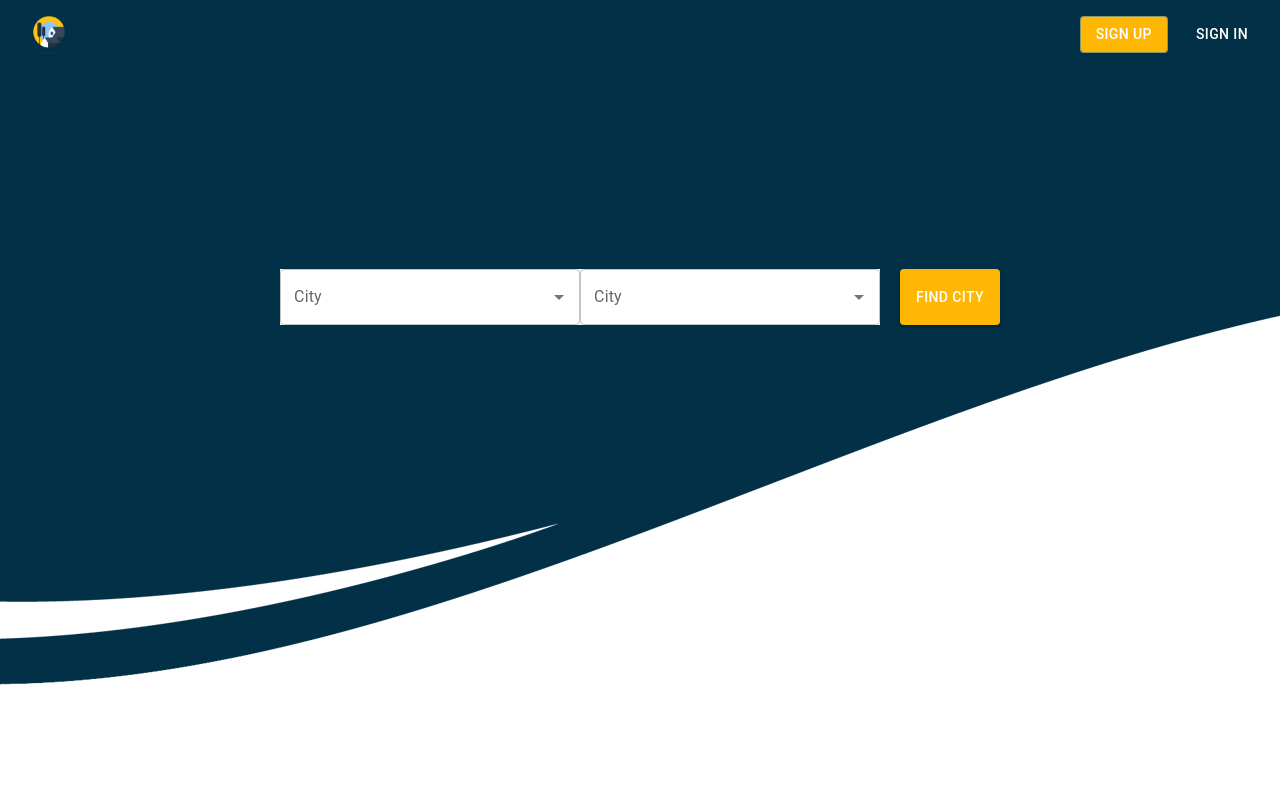
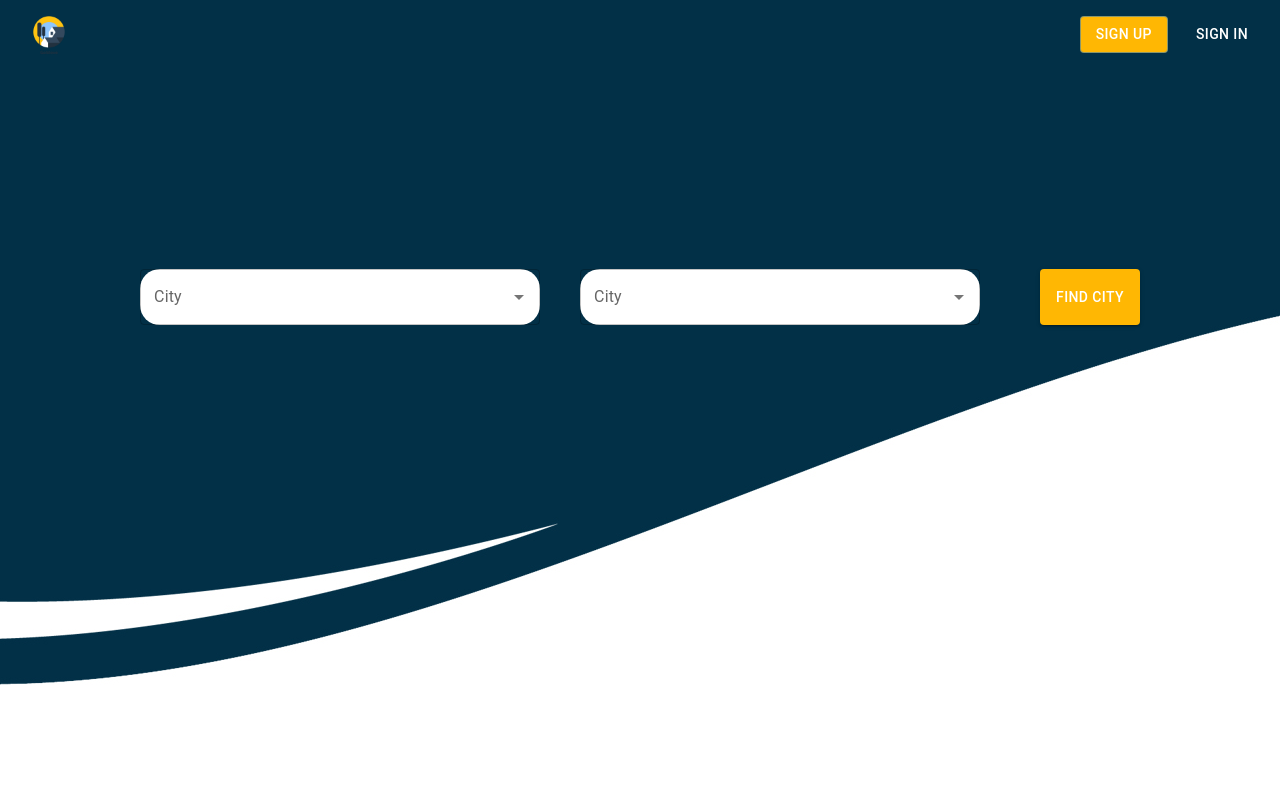
Before and after one commit to magelon6/goMove_app, a React (Create React App) app in the folder client/: page / in a window 1280 px wide. Shown: the top 800 px of the page. Built offline with nearby package versions, Linux system fonts and the light colour scheme; no server answers.

Commit message:
Fix speed at front

```diff
--- a/client/src/components/InputCenter/InputCenter.jsx
+++ b/client/src/components/InputCenter/InputCenter.jsx
@@ -1,11 +1,8 @@
-import {Autocomplete, Button, TextField} from '@mui/material'
-import React, {useEffect, useState} from 'react'
+import {Autocomplete, Button, createFilterOptions, TextField} from '@mui/material'
+import React, {useState} from 'react'
 import {useDispatch, useSelector} from 'react-redux'
-import { getlineFrontCity } from '../../redux/actions/lineFrontCityAction'
 import {getPriceFromDB, getPriceFromDB2} from '../../redux/thunk/thunkPrice'
-
-import Chart from '../Chart/Chart'
-import Chart1 from '../SecondChart/SecondChart'
+import {getlineFrontCity} from "../../redux/actions/lineFrontCityAction";
 
 
 function InputCenter() {
@@ -20,7 +17,8 @@ function InputCenter() {
 
     const dispatch = useDispatch()
 
-    const slice = city.map(el => ({id: el.id, label: `${el.city}, ${el.country}`}))
+    // const slice = city.map(el => ({id: el.id, label: `${el.city}, ${el.country}`}))
+
 
     const searchCity = () => {
         let new1 = data.split(',')
@@ -38,34 +36,55 @@ function InputCenter() {
             city1,
             city2,
         }
-
-        dispatch(getlineFrontCity(objInRedux))
-
+        dispatch(getlineFrontCity(objInRedux));
     }
 
-    // useEffect(() => {
-    //   console.log('111111111' , price);
-    //   setChart(!!price.length)
-    // }, [price])
+    const OPTIONS_LIMIT = 10;
+    const defaultFilterOptions = createFilterOptions();
+
+    const filterOptions = (options, state) => {
+        return defaultFilterOptions(options, state).slice(0, OPTIONS_LIMIT);
+    };
 
     return (
         <>
             <Autocomplete
-                disablePortal
-                id="combo-box-demo"
-                options={slice}
-                sx={{width: 300}}
-                renderInput={(params) => <TextField sx={{background: 'white'}} {...params} label="City"/>}
+                filterOptions={filterOptions}
+                selectOnFocus={true}
+                id="select-on-focus"
+                options={city}
+                sx={{width: 400, marginRight: 5}}
+                isOptionEqualToValue={(option, value) => option.id === value.id}
+                renderInput={(params) =>
+                    <TextField
+                        sx={{background: 'white', borderRadius: 5}}
+                        {...params}
+                        label="City"
+                        placeholder="Please type city"
+                        variant="outlined"
+
+                    />}
                 onChange={(e) => setData(e.target.innerText)}
 
             />
             <Autocomplete
-            disablePortal
-            id="combo-box-demo"
-           options={slice}
-            sx={{width: 300}}
-            renderInput={(params) => <TextField sx={{background: 'white'}} {...params} label="City"/>}
+                filterOptions={filterOptions}
+                selectOnFocus={true}
+                id="select-on-focus"
+                options={city}
+                sx={{width: 400, marginRight: 5}}
+                isOptionEqualToValue={(option, value) => option.id === value.id}
+                renderInput={(params) =>
+                    <TextField
+                        sx={{background: 'white', borderRadius: 5}}
+                        {...params}
+                        label="City"
+                        placeholder="Please type city"
+                        variant="outlined"
+
+                    />}
                 onChange={(e) => setData2(e.target.innerText)}
+
             />
             <Button onClick={searchCity} variant="contained" sx={{background: '#FFB703', marginLeft: '20px'}}>
                 Find city
--- a/client/src/components/MainGraph/MainGraph.js
+++ b/client/src/components/MainGraph/MainGraph.js
@@ -1,7 +1,7 @@
 import React from 'react';
-import { Box } from '@mui/material';
+import {Chart} from "chart.js";
 
-function MainGraph() {
+const MainGraph = () => {
     return (
     const ctx = document.getElementById('myChart').getContext('2d');
     const myChart = new Chart(ctx, {
@@ -40,5 +40,6 @@ function MainGraph() {
     });
 );
 }
+};
 
 export default MainGraph;
--- a/client/src/components/SecondChart/SecondChart.jsx
+++ b/client/src/components/SecondChart/SecondChart.jsx
@@ -1,7 +1,6 @@
 import React from "react";
-import { Bar } from "react-chartjs-2";
-import { Chart as ChartJS } from 'chart.js/auto'
-import { useSelector } from "react-redux";
+import {Bar} from "react-chartjs-2";
+import {useSelector} from "react-redux";
 
 const Chart1 = () => {
     const price = useSelector((state => state.price))
@@ -10,20 +9,19 @@ const Chart1 = () => {
     const city2 = useSelector((state) => state.lineFrontCity)
 
 
-
     const barChartData = {
         labels: price.slice(7, 13).map((el) => el.name),
 
         datasets: [
             {
-        data: price.slice(7,13).map((el) => el.price),
+                data: price.slice(7, 13).map((el) => el.price),
                 label: city1.city1,
                 borderColor: "#3333ff",
                 backgroundColor: "rgba(0, 0, 255, 0.5)",
                 fill: true
             },
             {
-        data: price2.slice(7,13).map((el) => el.price),
+                data: price2.slice(7, 13).map((el) => el.price),
                 label: city2.city2,
                 borderColor: "#ff3333",
                 backgroundColor: "rgba(255, 0, 0, 0.5)",
@@ -34,16 +32,16 @@ const Chart1 = () => {
 
     const barChart = (
         <Bar
-      // type="bar"
+            type="bar"
             width={130}
             height={50}
-      options= {{
+            options={{
                 plugins: {
                     title: {
                         display: true,
                         text: ' Markets prices, $ ',
                         font: {
-                  size:20
+                            size: 20
                         }
 
 
--- a/client/src/redux/thunk/thunkCity.js
+++ b/client/src/redux/thunk/thunkCity.js
@@ -3,6 +3,7 @@ import axios from 'axios'
 
 export const getCityFromDB = () => async (dispatch) => {
     const response = await axios.get("http://localhost:5001/api/city")
+    console.log(response)
 
     dispatch(getCity(response.data))
 }
```
Also changed, not shown: client/src/components/Home/Home.jsx (+8 -3 lines), 2 other files (tests, documents, lock files or other folders). Lines whose indentation alone changed are shown as unchanged.
